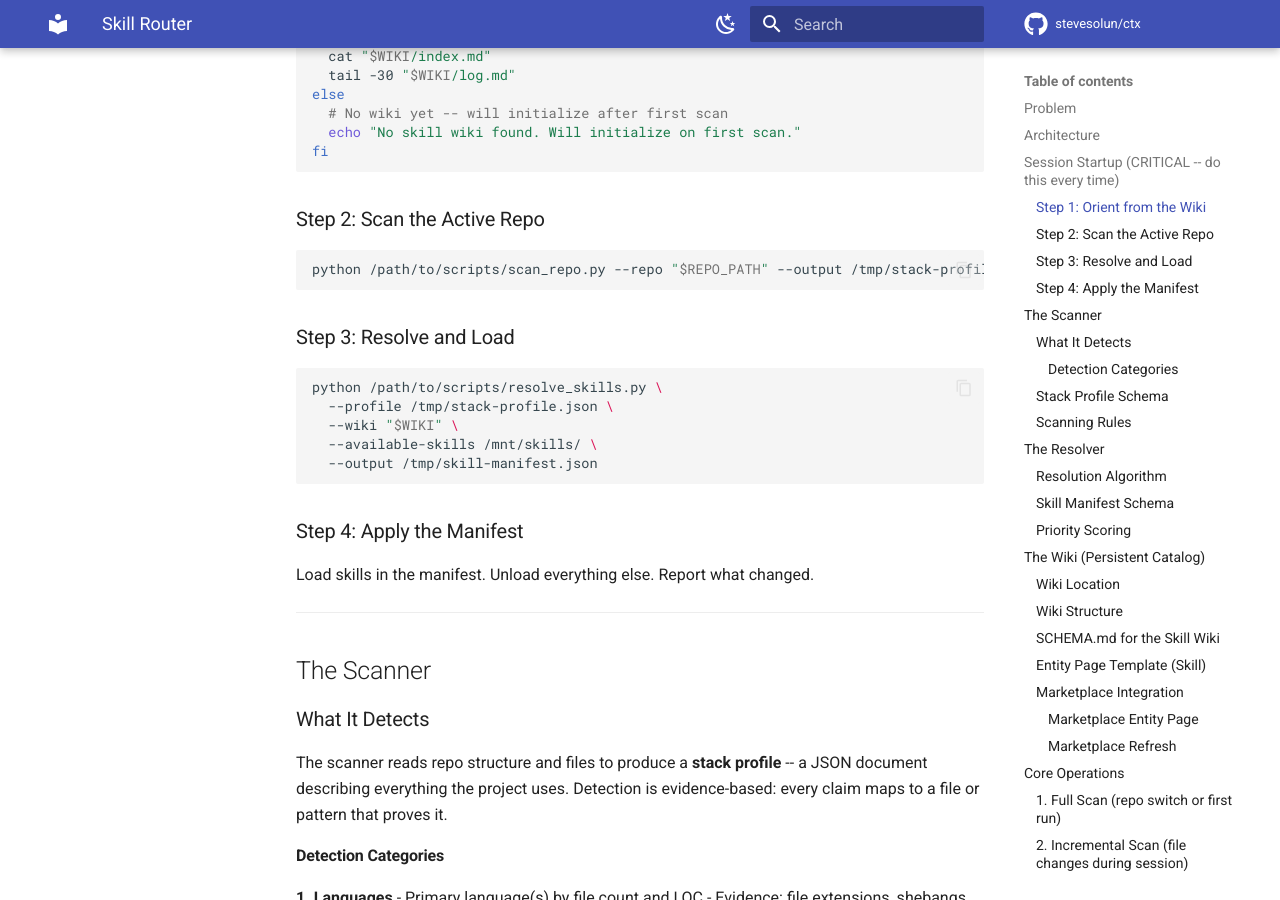
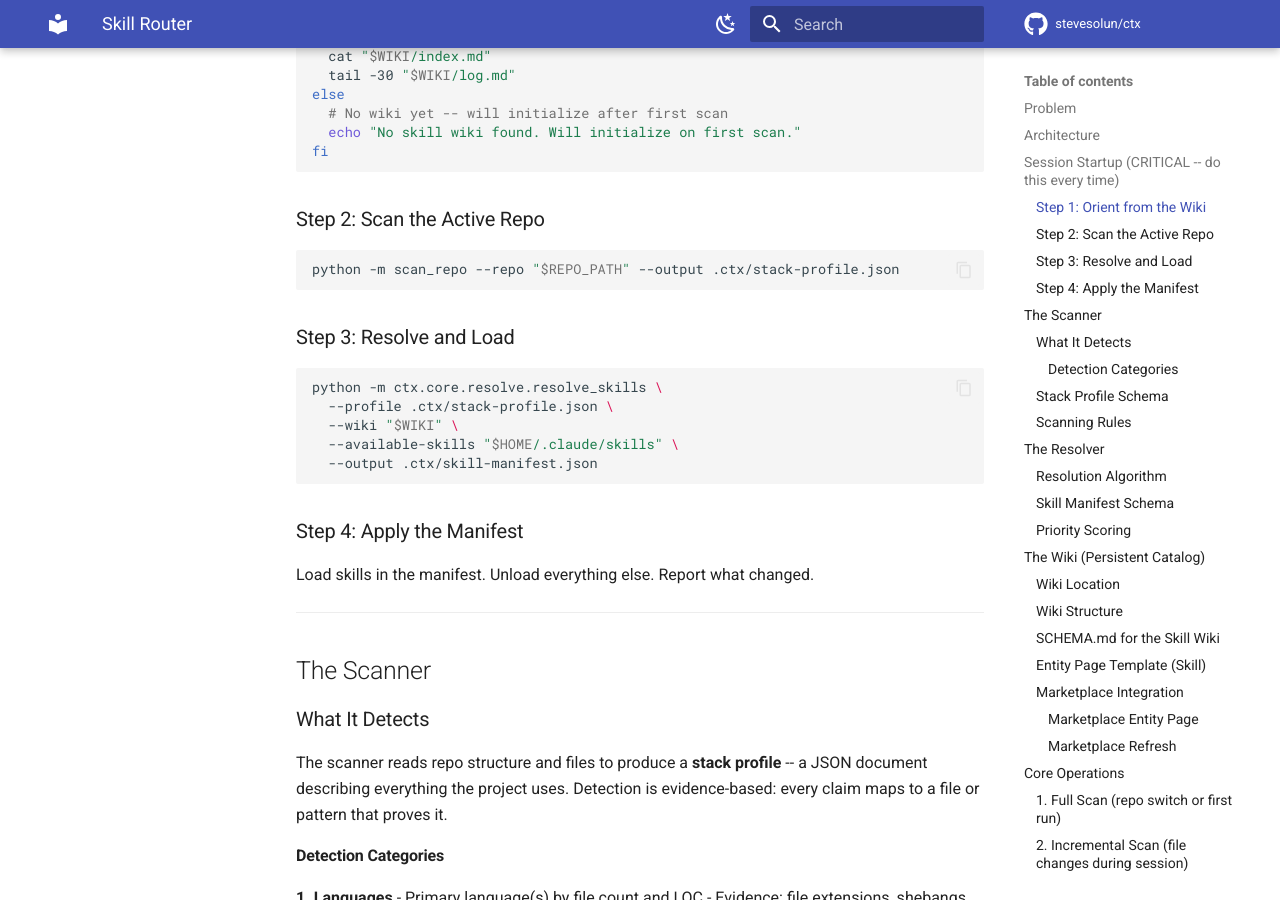
Before and after one commit to stevesolun/ctx, an MkDocs documentation site: the page built from docs/SKILL.md, in a window 1280 px wide and 900 px high, scrolled down 1076 px. Built offline with MkDocs 1.6.1 and Material for MkDocs 9.7.7, drawn with Linux system fonts in a browser that asks for light colours; comment, search, counter and statistics services are not loaded.

````diff
--- a/docs/SKILL.md
+++ b/docs/SKILL.md
@@ -58,17 +58,17 @@ fi
 ### Step 2: Scan the Active Repo
 
 ```bash
-python /path/to/scripts/scan_repo.py --repo "$REPO_PATH" --output /tmp/stack-profile.json
+python -m scan_repo --repo "$REPO_PATH" --output .ctx/stack-profile.json
 ```
 
 ### Step 3: Resolve and Load
 
 ```bash
-python /path/to/scripts/resolve_skills.py \
-  --profile /tmp/stack-profile.json \
+python -m ctx.core.resolve.resolve_skills \
+  --profile .ctx/stack-profile.json \
   --wiki "$WIKI" \
-  --available-skills /mnt/skills/ \
-  --output /tmp/skill-manifest.json
+  --available-skills "$HOME/.claude/skills" \
+  --output .ctx/skill-manifest.json
 ```
 
 ### Step 4: Apply the Manifest
````
Also changed, not shown: README.md (+2 -2 lines), 3 other files.
